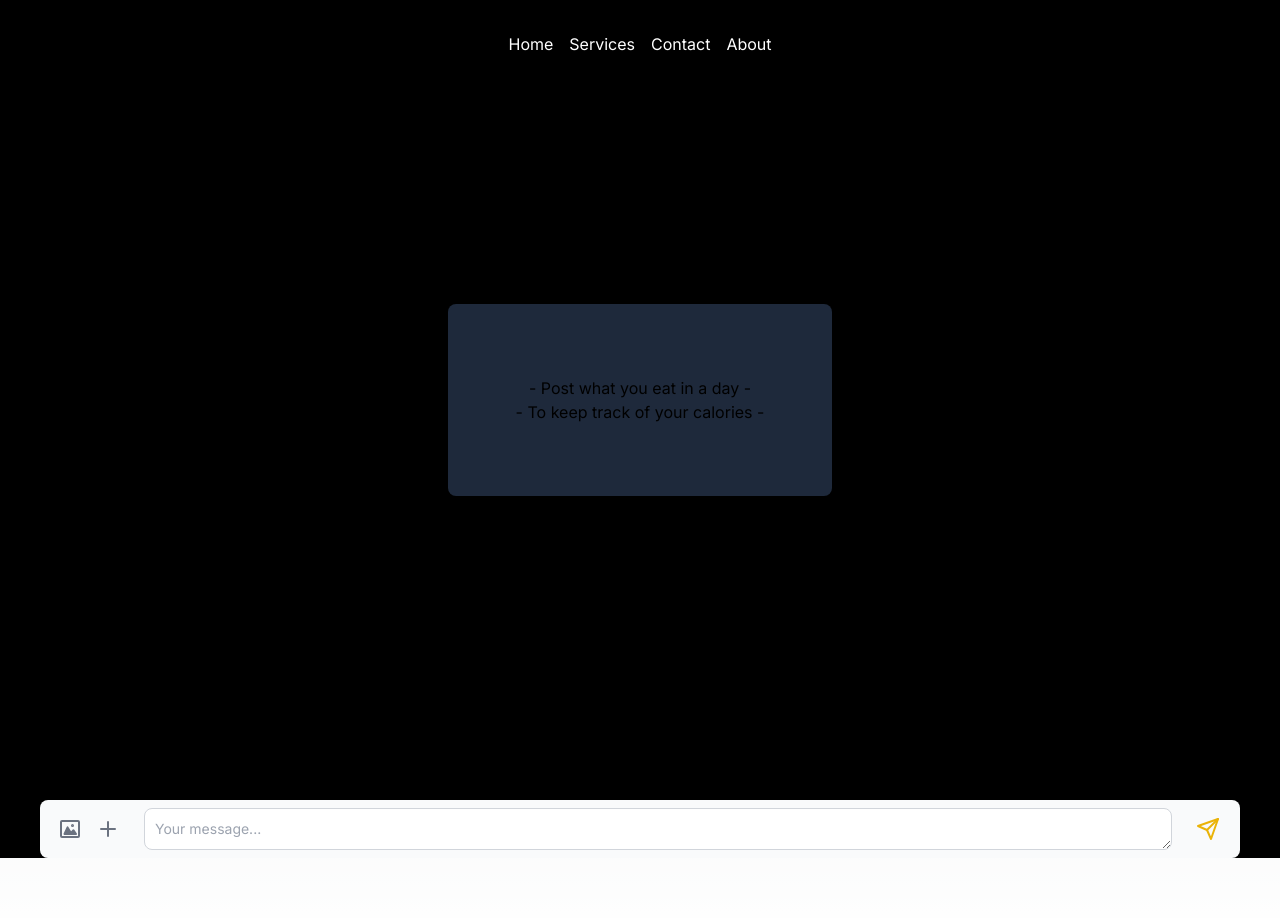
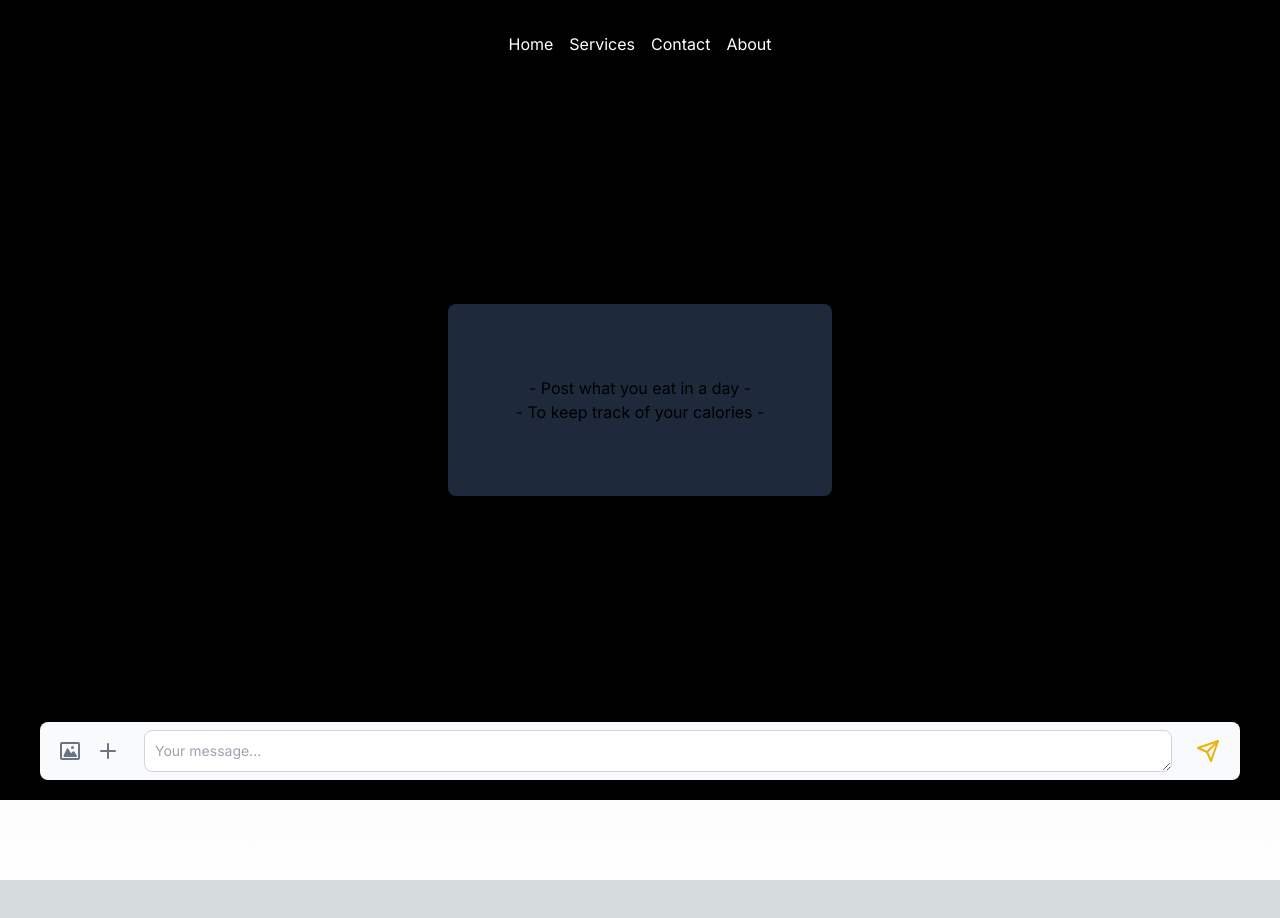
Before and after one commit to AvhiMaz/fitnesspergram, a Next.js app: page /Fit-Ai in a window 1280 px wide. Shown: the top 918 px of the page. After the commit the page ends 880 px from the top, so only its background shows below. Built offline with nearby package versions, Linux system fonts and the light colour scheme.

Commit message:
fixed the input field

```diff
--- a/src/app/Fit-Ai/page.tsx
+++ b/src/app/Fit-Ai/page.tsx
@@ -1,6 +1,6 @@
 "use client";
 
-import { Plus, Send, SendIcon } from "lucide-react";
+import { Plus, SendIcon } from "lucide-react";
 import React from "react";
 
 export default function AI() {
@@ -12,7 +12,7 @@ export default function AI() {
           -
         </div>
       </div>
-      <div className="">
+      <div className="fixed bottom-0 left-0 w-full bg-black mb-5">
         <div className="mx-3 lg:mx-10">
           <form>
             <label className="sr-only">Your message</label>
```
